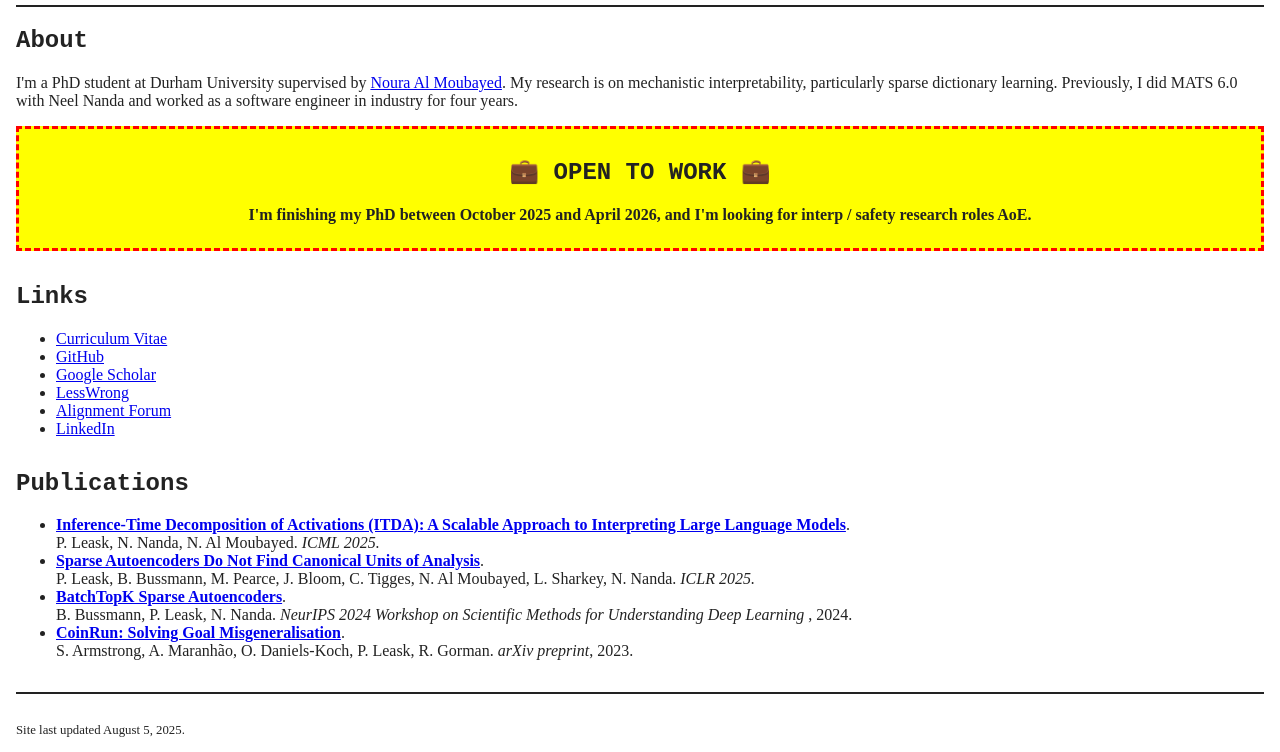
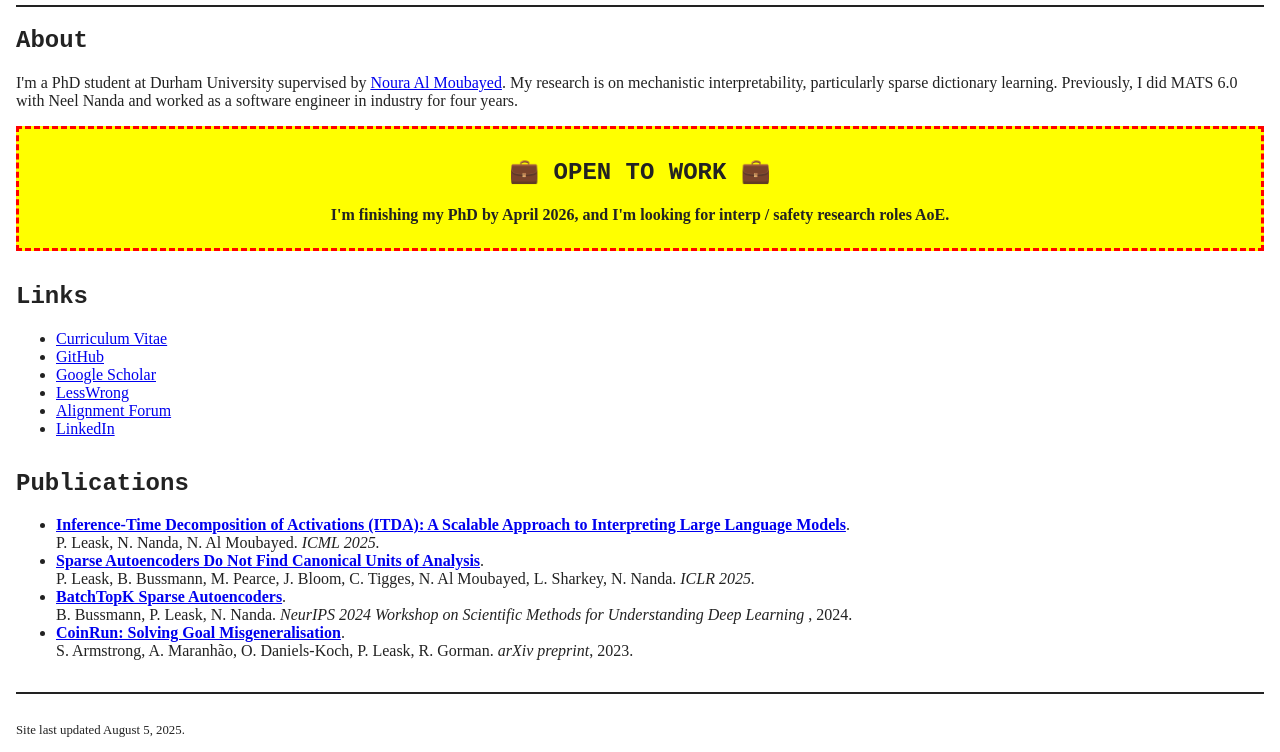
Before and after one commit to pleask/pleask.github.io, a plain HTML site: page index.html in a window 1280 px wide. Shown: the part 48-800 px from the top of the page. Drawn offline with Linux system fonts and the light colour scheme.

Commit message:
change finish date

```diff
--- a/index.html
+++ b/index.html
@@ -61,7 +61,7 @@
             <div style="background: yellow; border: 3px dashed red; padding: 0.5rem; margin: 1rem 0; text-align: center; font-weight: bold;">
                 <h2>💼 OPEN TO WORK 💼</h2>
                 <p style="margin-top: 0.5rem; font-size: inherit;"></p>
-                    I'm finishing my PhD between October 2025 and April 2026, and I'm looking for interp / safety research roles AoE.
+                    I'm finishing my PhD by April 2026, and I'm looking for interp / safety research roles AoE.
                 </p>
             </div>
         </section>
```
